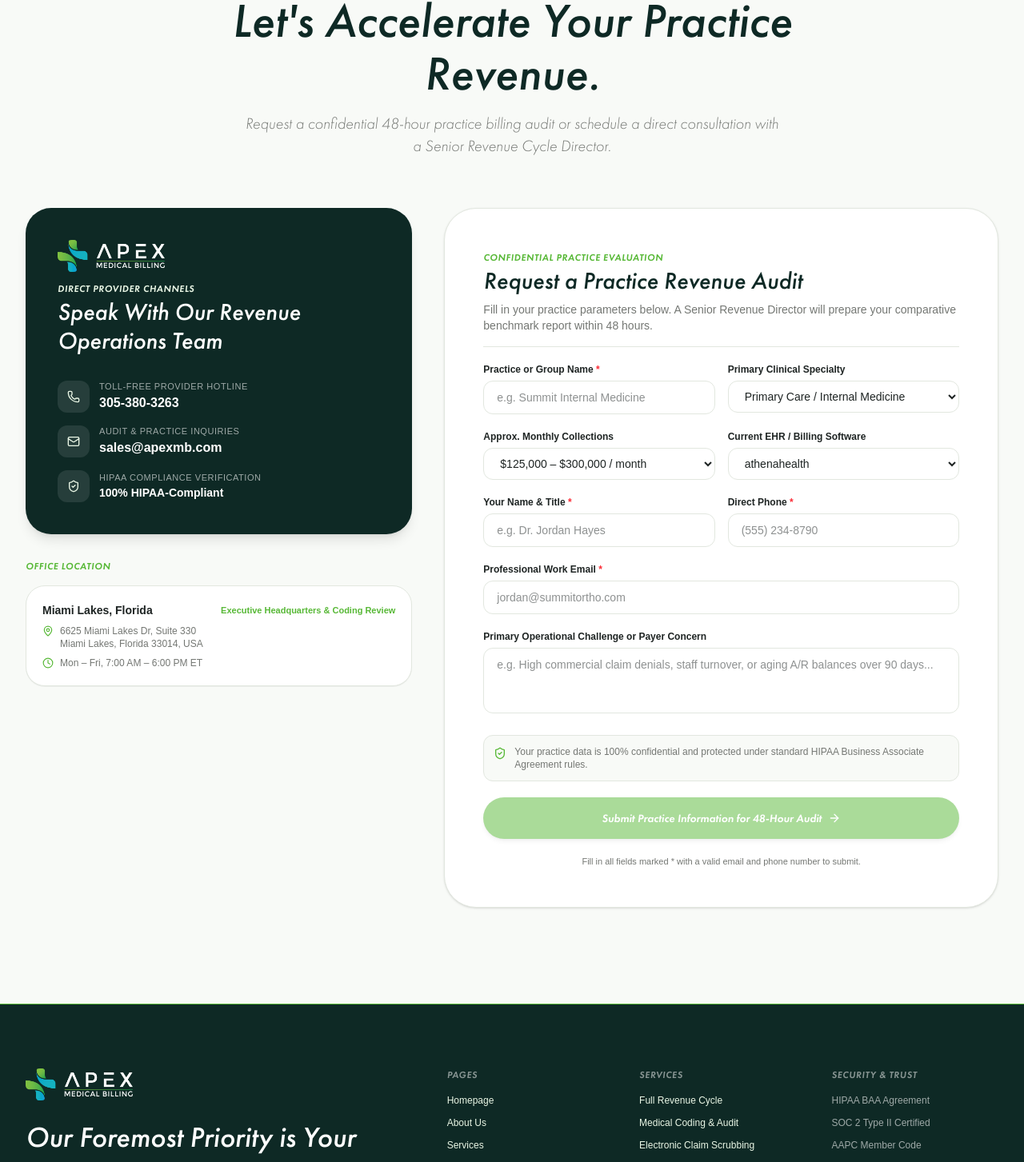
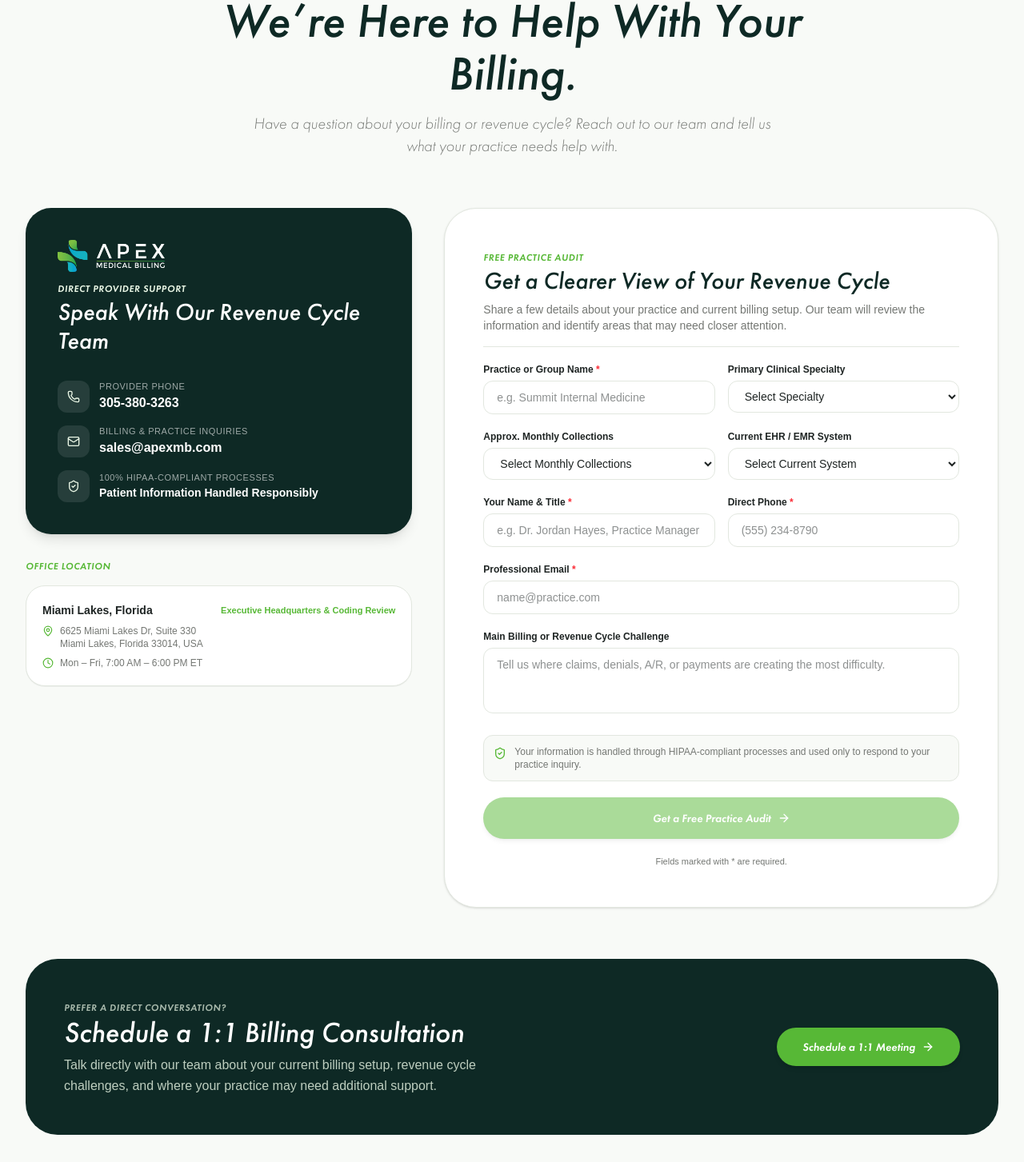
Before and after one commit to M-Huzaifa00/apex-medical-billing, a React (Vite) app: page /contact-us in a window 1280 px wide. Shown: the part 216-1669 px from the top of the page at 80% size. Built offline with nearby package versions, Linux system fonts and the light colour scheme.

Commit message:
feat: change content of contact us.

```diff
--- a/src/pages/ContactPage.tsx
+++ b/src/pages/ContactPage.tsx
@@ -12,17 +12,19 @@ import {
   AlertCircle
 } from 'lucide-react';
 import { ApexLogo } from '../components/ApexLogo';
-import { cubicEase } from '../utils/animations';
+import { cubicEase, defaultViewport } from '../utils/animations';
 import { useFormSubmission } from '../hooks/useFormSubmission';
 import { isFilled, isValidEmail, isValidPhone } from '../utils/formValidation';
+
+const PHONE_HREF = 'tel:+13053803263';
 
 export const ContactPage: React.FC = () => {
   const { submit, isSubmitting, isSuccess, errorMessage, reset, honeypotProps } = useFormSubmission();
   const [formData, setFormData] = useState({
     practiceName: '',
-    specialty: 'Primary Care / Internal Medicine',
-    monthlyVolume: '$125,000 - $300,000/mo',
-    ehrSystem: 'athenahealth',
+    specialty: '',
+    monthlyVolume: '',
+    ehrSystem: '',
     providerName: '',
     phone: '',
     workEmail: '',
@@ -44,13 +46,13 @@ export const ContactPage: React.FC = () => {
       replyTo: formData.workEmail,
       fields: {
         'Practice Name': formData.practiceName,
-        'Specialty': formData.specialty,
-        'Monthly Collections': formData.monthlyVolume,
-        'EHR / Billing Software': formData.ehrSystem,
+        'Specialty': formData.specialty || '—',
+        'Monthly Collections': formData.monthlyVolume || '—',
+        'EHR / EMR System': formData.ehrSystem || '—',
         'Name & Title': formData.providerName,
         'Phone': formData.phone,
-        'Work Email': formData.workEmail,
-        'Operational Challenge': formData.notes || '—',
+        'Professional Email': formData.workEmail,
+        'Main Billing Challenge': formData.notes || '—',
       },
     });
   };
@@ -75,13 +77,13 @@ export const ContactPage: React.FC = () => {
         className="text-center max-w-3xl mx-auto pt-6"
       >
         <span className="text-xs font-display font-bold uppercase tracking-wider text-[#57B836] block mb-3">
-          Practice Intake & Consultation
+          Get in Touch
         </span>
         <h1 className="text-4xl sm:text-6xl font-display text-[#0E2925] leading-[1.1]">
-          Let&apos;s Accelerate Your Practice Revenue.
+          We’re Here to Help With Your Billing.
         </h1>
         <p className="mt-4 text-lg sm:text-xl font-display font-light text-[#747773] leading-snug max-w-2xl mx-auto">
-          Request a confidential 48-hour practice billing audit or schedule a direct consultation with a Senior Revenue Cycle Director.
+          Have a question about your billing or revenue cycle? Reach out to our team and tell us what your practice needs help with.
         </p>
       </motion.section>
 
@@ -92,10 +94,10 @@ export const ContactPage: React.FC = () => {
           <div className="rounded-[32px] bg-[#0E2925] text-[#F8FAF7] p-8 sm:p-10 space-y-6 shadow-lg">
             <ApexLogo variant="dark-bg" size="md" className="mb-2" />
             <span className="text-xs font-display font-bold uppercase tracking-wider text-[#EAF7E6]">
-              Direct Provider Channels
+              Direct Provider Support
             </span>
             <h2 className="text-3xl font-display text-white">
-              Speak With Our Revenue Operations Team
+              Speak With Our Revenue Cycle Team
             </h2>
 
             <div className="space-y-4 pt-2 text-sm text-[#EAF7E6]">
@@ -104,7 +106,7 @@ export const ContactPage: React.FC = () => {
                   <Phone className="w-4 h-4 text-[#EAF7E6]" />
                 </div>
                 <div>
-                  <div className="text-[11px] uppercase tracking-wider text-white/60">Toll-Free Provider Hotline</div>
+                  <div className="text-[11px] uppercase tracking-wider text-white/60">Provider Phone</div>
                   <div className="font-semibold text-white text-base">305-380-3263</div>
                 </div>
               </div>
@@ -114,7 +116,7 @@ export const ContactPage: React.FC = () => {
                   <Mail className="w-4 h-4 text-[#EAF7E6]" />
                 </div>
                 <div>
-                  <div className="text-[11px] uppercase tracking-wider text-white/60">Audit & Practice Inquiries</div>
+                  <div className="text-[11px] uppercase tracking-wider text-white/60">Billing & Practice Inquiries</div>
                   <div className="font-semibold text-white text-base">sales@apexmb.com</div>
                 </div>
               </div>
@@ -124,8 +126,8 @@ export const ContactPage: React.FC = () => {
                   <ShieldCheck className="w-4 h-4 text-[#EAF7E6]" />
                 </div>
                 <div>
-                  <div className="text-[11px] uppercase tracking-wider text-white/60">HIPAA Compliance Verification</div>
-                  <div className="font-semibold text-white">100% HIPAA-Compliant</div>
+                  <div className="text-[11px] uppercase tracking-wider text-white/60">100% HIPAA-Compliant Processes</div>
+                  <div className="font-semibold text-white">Patient Information Handled Responsibly</div>
                 </div>
               </div>
             </div>
@@ -168,13 +170,13 @@ export const ContactPage: React.FC = () => {
                 <input {...honeypotProps} />
                 <div className="space-y-2 pb-4 border-b border-[#E2E7DF]">
                   <span className="text-xs font-display font-bold uppercase tracking-wider text-[#57B836]">
-                    Confidential Practice Evaluation
+                    Free Practice Audit
                   </span>
                   <h2 className="text-3xl font-display text-[#0E2925]">
-                    Request a Practice Revenue Audit
+                    Get a Clearer View of Your Revenue Cycle
                   </h2>
                   <p className="text-xs sm:text-sm text-[#747773]">
-                    Fill in your practice parameters below. A Senior Revenue Director will prepare your comparative benchmark report within 48 hours.
+                    Share a few details about your practice and current billing setup. Our team will review the information and identify areas that may need closer attention.
                   </p>
                 </div>
 
@@ -201,6 +203,7 @@ export const ContactPage: React.FC = () => {
                       onChange={(e) => setFormData({ ...formData, specialty: e.target.value })}
                       className="w-full px-4 py-2.5 rounded-xl bg-white border border-[#E2E7DF] text-xs sm:text-sm text-[#1E2423] focus:outline-none focus:border-[#57B836] focus:ring-1 focus:ring-[#57B836]"
                     >
+                      <option value="" disabled>Select Specialty</option>
                       <option value="Primary Care / Internal Medicine">Primary Care / Internal Medicine</option>
                       <option value="Behavioral Health / Psychiatry">Behavioral Health / Psychiatry</option>
                       <option value="Cardiology">Cardiology</option>
@@ -223,6 +226,7 @@ export const ContactPage: React.FC = () => {
                       onChange={(e) => setFormData({ ...formData, monthlyVolume: e.target.value })}
                       className="w-full px-4 py-2.5 rounded-xl bg-white border border-[#E2E7DF] text-xs sm:text-sm text-[#1E2423] focus:outline-none focus:border-[#57B836] focus:ring-1 focus:ring-[#57B836]"
                     >
+                      <option value="" disabled>Select Monthly Collections</option>
                       <option value="Under $50,000/mo">Under $50,000 / month</option>
                       <option value="$50,000 - $125,000/mo">$50,000 – $125,000 / month</option>
                       <option value="$125,000 - $300,000/mo">$125,000 – $300,000 / month</option>
@@ -233,13 +237,14 @@ export const ContactPage: React.FC = () => {
 
                   <div>
                     <label className="block text-xs font-semibold text-[#1E2423] mb-1.5">
-                      Current EHR / Billing Software
+                      Current EHR / EMR System
                     </label>
                     <select
                       value={formData.ehrSystem}
                       onChange={(e) => setFormData({ ...formData, ehrSystem: e.target.value })}
                       className="w-full px-4 py-2.5 rounded-xl bg-white border border-[#E2E7DF] text-xs sm:text-sm text-[#1E2423] focus:outline-none focus:border-[#57B836] focus:ring-1 focus:ring-[#57B836]"
                     >
+                      <option value="" disabled>Select Current System</option>
                       <option value="athenahealth">athenahealth</option>
                       <option value="Epic Systems">Epic Systems</option>
                       <option value="eClinicalWorks">eClinicalWorks</option>
@@ -260,7 +265,7 @@ export const ContactPage: React.FC = () => {
                     <input
                       type="text"
                       required
-                      placeholder="e.g. Dr. Jordan Hayes"
+                      placeholder="e.g. Dr. Jordan Hayes, Practice Manager"
                       value={formData.providerName}
                       onChange={(e) => setFormData({ ...formData, providerName: e.target.value })}
                       className="w-full px-4 py-2.5 rounded-xl bg-white border border-[#E2E7DF] text-xs sm:text-sm text-[#1E2423] focus:outline-none focus:border-[#57B836] focus:ring-1 focus:ring-[#57B836]"
@@ -283,12 +288,12 @@ export const ContactPage: React.FC = () => {
 
                 <div>
                   <label className="block text-xs font-semibold text-[#1E2423] mb-1.5">
-                    Professional Work Email <span className="text-red-500" aria-hidden="true">*</span>
+                    Professional Email <span className="text-red-500" aria-hidden="true">*</span>
                   </label>
                   <input
                     type="email"
                     required
-                    placeholder="jordan@summitortho.com"
+                    placeholder="name@practice.com"
                     value={formData.workEmail}
                     onChange={(e) => setFormData({ ...formData, workEmail: e.target.value })}
                     className="w-full px-4 py-2.5 rounded-xl bg-white border border-[#E2E7DF] text-xs sm:text-sm text-[#1E2423] focus:outline-none focus:border-[#57B836] focus:ring-1 focus:ring-[#57B836]"
@@ -297,11 +302,11 @@ export const ContactPage: React.FC = () => {
 
                 <div>
                   <label className="block text-xs font-semibold text-[#1E2423] mb-1.5">
-                    Primary Operational Challenge or Payer Concern
+                    Main Billing or Revenue Cycle Challenge
                   </label>
                   <textarea
                     rows={3}
-                    placeholder="e.g. High commercial claim denials, staff turnover, or aging A/R balances over 90 days..."
+                    placeholder="Tell us where claims, denials, A/R, or payments are creating the most difficulty."
                     value={formData.notes}
                     onChange={(e) => setFormData({ ...formData, notes: e.target.value })}
                     className="w-full px-4 py-2.5 rounded-xl bg-white border border-[#E2E7DF] text-xs sm:text-sm text-[#1E2423] focus:outline-none focus:border-[#57B836] focus:ring-1 focus:ring-[#57B836] resize-none"
@@ -311,7 +316,7 @@ export const ContactPage: React.FC = () => {
                 <div className="p-3 bg-[#F8FAF7] rounded-xl border border-[#E2E7DF] flex items-start gap-2.5 text-xs text-[#747773]">
                   <ShieldCheck className="w-4 h-4 text-[#57B836] shrink-0 mt-0.5" />
                   <span>
-                    Your practice data is 100% confidential and protected under standard HIPAA Business Associate Agreement rules.
+                    Your information is handled through HIPAA-compliant processes and used only to respond to your practice inquiry.
                   </span>
                 </div>
 
@@ -330,12 +335,12 @@ export const ContactPage: React.FC = () => {
                   disabled={isSubmitting || !canSubmit}
                   className="w-full py-4 rounded-full bg-[#57B836] text-white text-xs sm:text-sm font-display font-bold hover:bg-[#0E2925] transition-all shadow-md flex items-center justify-center gap-2 cursor-pointer disabled:opacity-50 disabled:cursor-not-allowed disabled:hover:bg-[#57B836]"
                 >
-                  <span>{isSubmitting ? 'Sending Your Practice Information...' : 'Submit Practice Information for 48-Hour Audit'}</span>
+                  <span>{isSubmitting ? 'Sending Your Practice Information...' : 'Get a Free Practice Audit'}</span>
                   {!isSubmitting && <ArrowRight className="w-4 h-4" />}
                 </button>
                 {!canSubmit && (
                   <p className="text-center text-[11px] text-[#747773]">
-                    Fill in all fields marked * with a valid email and phone number to submit.
+                    Fields marked with * are required.
                   </p>
                 )}
               </form>
@@ -374,6 +379,35 @@ export const ContactPage: React.FC = () => {
           </div>
         </div>
       </div>
+
+      {/* 3. Direct Conversation CTA */}
+      <motion.section
+        initial={{ opacity: 0, y: 24 }}
+        whileInView={{ opacity: 1, y: 0 }}
+        viewport={defaultViewport}
+        transition={{ duration: 0.7, ease: cubicEase }}
+        className="rounded-[32px] sm:rounded-[40px] bg-[#0E2925] text-white p-8 sm:p-12 flex flex-col lg:flex-row items-center justify-between gap-8 text-center lg:text-left"
+      >
+        <div className="space-y-2 max-w-xl">
+          <span className="text-xs font-display font-bold uppercase tracking-wider text-[#EAF7E6]/70">
+            Prefer a Direct Conversation?
+          </span>
+          <h2 className="text-3xl sm:text-4xl font-display text-white text-balance">
+            Schedule a 1:1 Billing Consultation
+          </h2>
+          <p className="text-sm sm:text-base text-[#EAF7E6]/80 leading-relaxed">
+            Talk directly with our team about your current billing setup, revenue cycle challenges, and where your practice may need additional support.
+          </p>
+        </div>
+
+        <a
+          href={PHONE_HREF}
+          className="w-full sm:w-auto shrink-0 px-8 py-3.5 rounded-full bg-[#57B836] text-white text-sm font-display font-bold hover:bg-white hover:text-[#0E2925] transition-all shadow-md inline-flex items-center justify-center gap-2 cursor-pointer"
+        >
+          <span>Schedule a 1:1 Meeting</span>
+          <ArrowRight className="w-4 h-4" />
+        </a>
+      </motion.section>
     </div>
   );
 };
```
